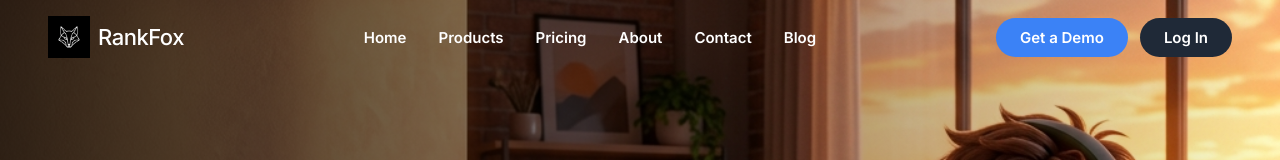
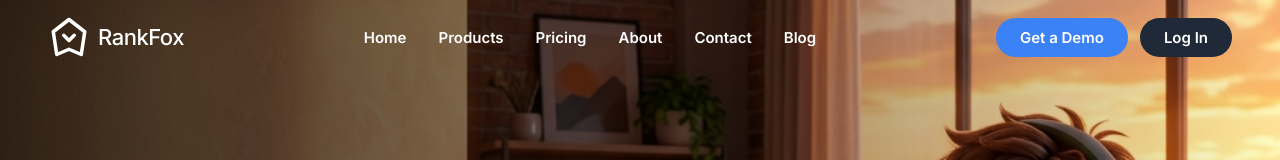
Before and after one commit to Iaak12/Rankfox-Ai, a React (Vite) app in the folder frontend/: page / in a window 1280 px wide. Shown: the top 160 px of the page. Built offline with nearby package versions, Linux system fonts and the light colour scheme; no server answers.

Commit message:
style: switch to transparent svg fox logo to resolve background issues

```diff
--- a/frontend/src/components/Navbar.jsx
+++ b/frontend/src/components/Navbar.jsx
@@ -8,7 +8,10 @@ export default function Navbar() {
   return (
     <nav className="public-navbar">
       <Link to="/" className="public-logo" onClick={() => setIsOpen(false)}>
-        <img src="/fox_logo.png" alt="RankFox Logo" style={{ height: 42, width: 'auto', mixBlendMode: 'lighten' }} />
+        <svg width="42" height="42" viewBox="0 0 24 24" fill="none" stroke="#fff" strokeWidth="2" strokeLinecap="round" strokeLinejoin="round" style={{ flexShrink: 0 }}>
+          <path d="M12 2L3 9l2 13 7-3 7 3 2-13-9-7z" />
+          <path d="M9 11l3 3 3-3" />
+        </svg>
         <span>RankFox</span>
       </Link>
 
```
